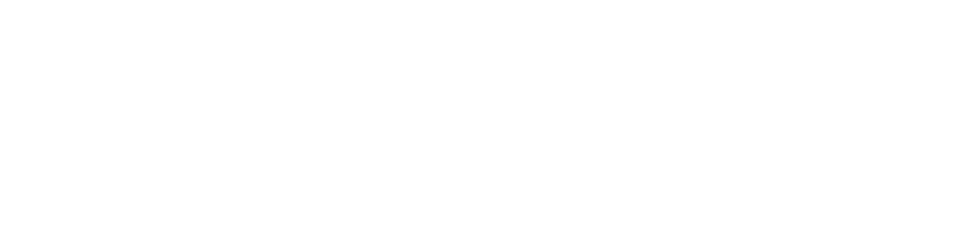
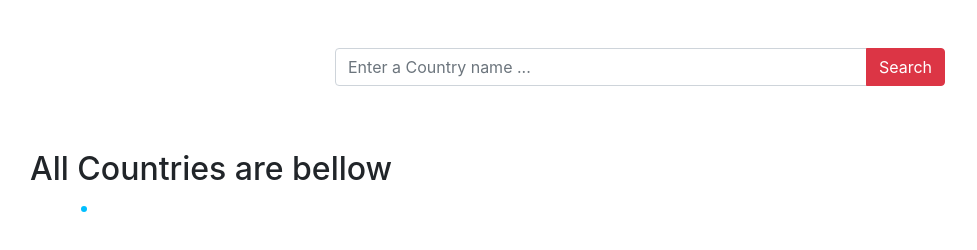
Before and after one commit to khaled39ab/Country-Info, a plain HTML site: page index.html in a window 1280 px wide. Shown: the whole page, without its empty margins (0-977 px from the left). Drawn offline with nearby package versions, Linux system fonts and the light colour scheme.

Commit message:
Font page done

```diff
--- a/index.html
+++ b/index.html
@@ -4,9 +4,32 @@
     <meta charset="UTF-8">
     <meta http-equiv="X-UA-Compatible" content="IE=edge">
     <meta name="viewport" content="width=device-width, initial-scale=1.0">
+    <link rel="stylesheet" href="style.css">
+    <link rel="stylesheet" href="https://maxcdn.bootstrapcdn.com/bootstrap/4.0.0/css/bootstrap.min.css">
     <title>Country Information</title>
 </head>
 <body>
 
+    <div>
+        <form class="col-md-6 m-auto py-5">
+            <div class="input-group mb-3">
+                <input type="text" class="form-control" placeholder="Enter a Country name ...">
+                <div class="input-group-append">
+                    <button type="button" class="btn btn-danger" id="searchBtn">Search</button>
+                </div>
+            </div>
+        </form>
+    </div>
+    <div class="main">
+        <h2>All Countries are bellow</h2>
+        <h5 id="countryName">
+            <ul>
+                <li></li>
+            </ul>
+        </h5>
+    </div>
+
+    <script src="app.js"></script>
+
 </body>
 </html>
--- /dev/null
+++ b/style.css
@@ -0,0 +1,9 @@
+.main{
+    margin-left: 30px;
+}
+#countryName{
+    margin-left: 30px;
+    cursor: pointer;
+    text-decoration: underline;
+    color: deepskyblue;
+}
```
Also changed, not shown: app.js (added).
